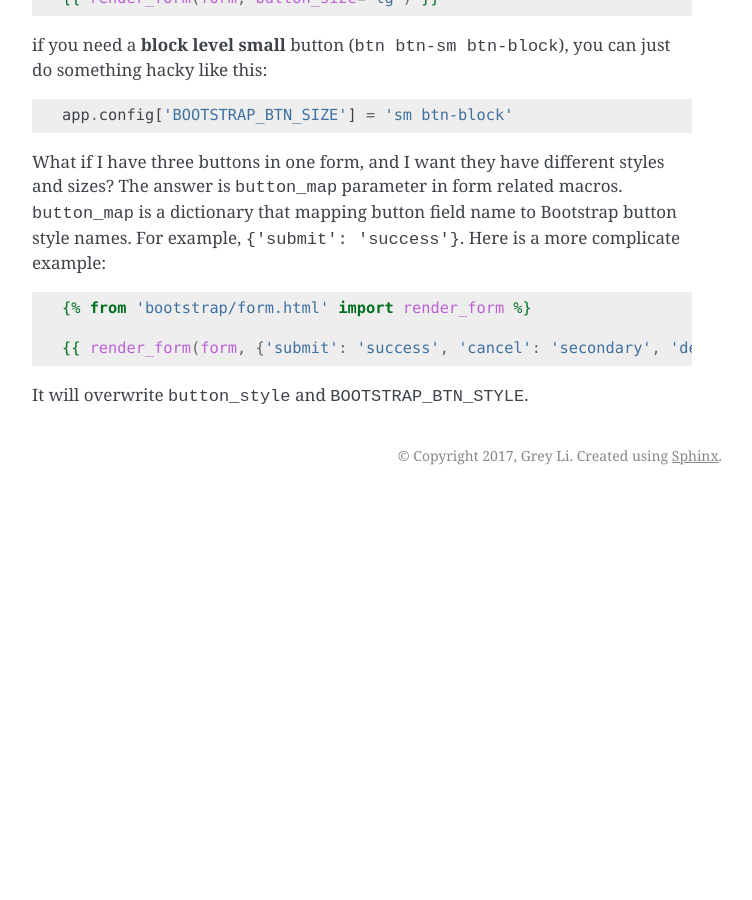
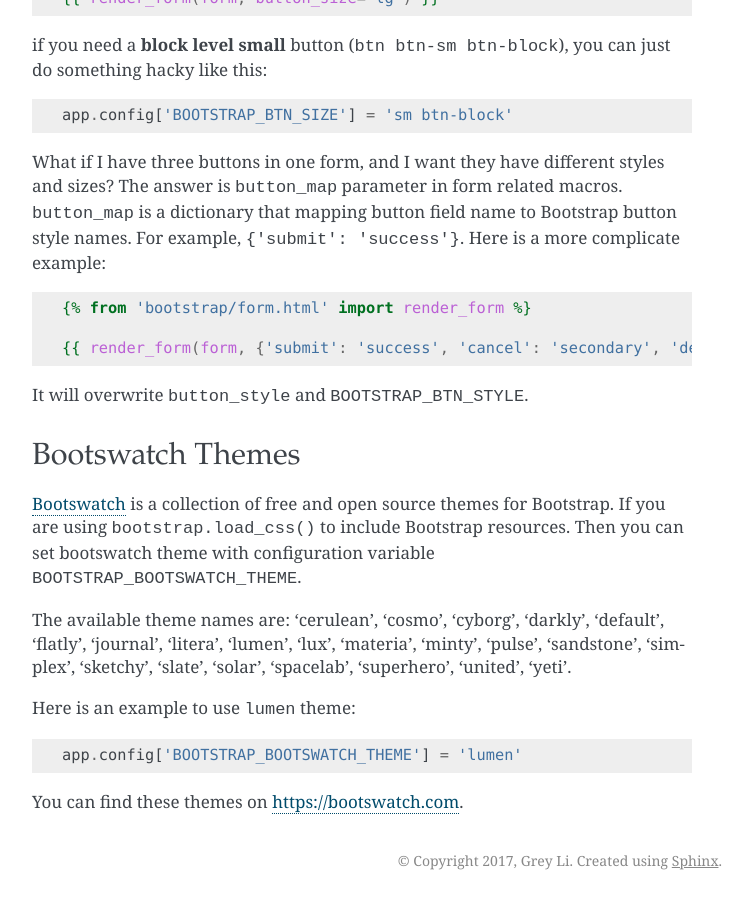
Before and after one commit to VV-YY/bootstrap_flask, a Sphinx documentation site: the page built from docs/advanced.rst, in a window 1280 px wide and 900 px high, scrolled down 2360 px. Shown: the whole window, without its empty margins (388-1140 px from the left). Built offline with Sphinx 7.4.7, drawn with Linux system fonts in a browser that asks for light colours; before the commit the page ends 2855 px from its top, so only the background shows below that.

Commit message:
Update docs and changelog for bootswatch theme support

```diff
--- a/CHANGES.rst
+++ b/CHANGES.rst
@@ -10,6 +10,7 @@ Release data: --
 - Fix ``ResourceWarning`` in ``test_local_resources``  (`#78 <https://github.com/greyli/bootstrap-flask/pull/78>`__)
 - Fix ``IndexError`` when using ``render_table`` with empty data (`#75 <https://github.com/greyli/bootstrap-flask/issues/75>`__).
 - Add support for actions column in ``render_table`` macro (`#76 <https://github.com/greyli/bootstrap-flask/issues/76>`__).
+- Add support for bootswatch theme via configuration ``BOOTSTRAP_BOOTSWATCH_THEME``.
 
 1.4
 ----
--- a/docs/advanced.rst
+++ b/docs/advanced.rst
@@ -124,3 +124,23 @@ Here is a more complicate example:
     {{ render_form(form, {'submit': 'success', 'cancel': 'secondary', 'delete': 'danger'}) }}
 
 It will overwrite ``button_style`` and ``BOOTSTRAP_BTN_STYLE``.
+
+.. _bootswatch_theme:
+
+Bootswatch Themes
+-----------------
+
+`Bootswatch <https://bootswatch.com>`_ is a collection of free and open source themes for Bootstrap. If you are using ``bootstrap.load_css()`` to include
+Bootstrap resources. Then you can set bootswatch theme with configuration variable ``BOOTSTRAP_BOOTSWATCH_THEME``.
+
+The available theme names are: 'cerulean', 'cosmo', 'cyborg', 'darkly', 'default', 'flatly', 'journal', 'litera',
+'lumen', 'lux', 'materia', 'minty', 'pulse', 'sandstone', 'simplex', 'sketchy', 'slate',
+'solar', 'spacelab', 'superhero', 'united', 'yeti'.
+
+Here is an example to use ``lumen`` theme:
+
+.. code-block:: python
+
+    app.config['BOOTSTRAP_BOOTSWATCH_THEME'] = 'lumen'
+
+You can find these themes on `https://bootswatch.com <https://bootswatch.com>`_.
--- a/docs/basic.rst
+++ b/docs/basic.rst
@@ -138,7 +138,7 @@ Configurations
 +---------------------------+--------------------------------+----------------------------------------------------------------------------------------------+
 | BOOTSTRAP_BTN_SIZE        | ``'md'``                       | Default form button size                                                                     |
 +---------------------------+--------------------------------+----------------------------------------------------------------------------------------------+
-| BOOTSTRAP_BOOTSWATCH_THEME| ``None``                       | Bootswatch theme to use, see available themes at `bootswatch.com <https://bootswatch.com>`_  |
+| BOOTSTRAP_BOOTSWATCH_THEME| ``None``                       | Bootswatch theme to use, see available themes at :ref:`_bootswatch_theme`                    |
 +---------------------------+--------------------------------+----------------------------------------------------------------------------------------------+
 
 .. tip:: See :ref:`button_customizatoin` to learn how to customize form buttons.
```
